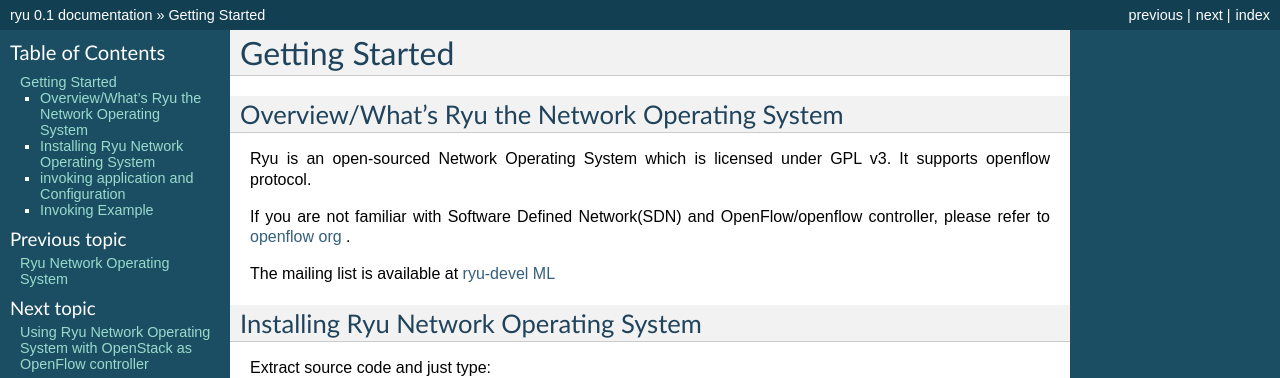
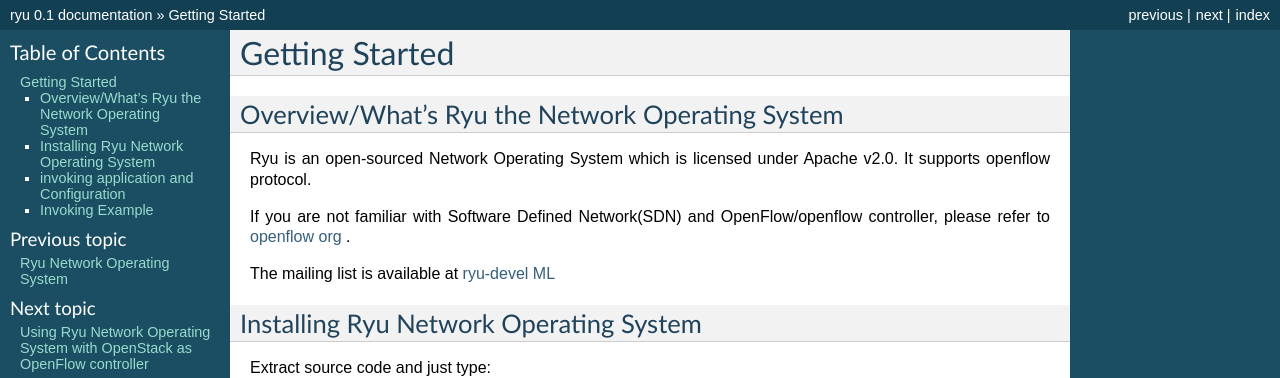
Before and after one commit to faucetsdn/ryu, a Sphinx documentation site: the page built from doc/source/getting_started.rst, in a window 1280 px wide and 900 px high. Shown: the top 378 px of the window. Built offline with Sphinx 7.4.7, drawn with Linux system fonts in a browser that asks for light colours.

Commit message:
update docs on the license switch
Signed-off-by: FUJITA Tomonori <fujita.tomonori@lab.ntt.co.jp>

```diff
--- a/README.rst
+++ b/README.rst
@@ -14,7 +14,7 @@
 Overview
 ========
 Ryu is an open-sourced Network Operating System (NOS) licensed under
-GPL v3. It's fully written in Python.
+Apache v2.0. It's fully written in Python.
 
 Ryu aims to provide a logically centralized control and well defined
 API that make it easy for operators to create new network management
--- a/doc/source/getting_started.rst
+++ b/doc/source/getting_started.rst
@@ -6,7 +6,7 @@
 
 Overview/What's Ryu the Network Operating System
 ================================================
-Ryu is an open-sourced Network Operating System which is licensed under GPL v3.
+Ryu is an open-sourced Network Operating System which is licensed under Apache v2.0.
 It supports openflow protocol.
 
 If you are not familiar with Software Defined Network(SDN) and
```
